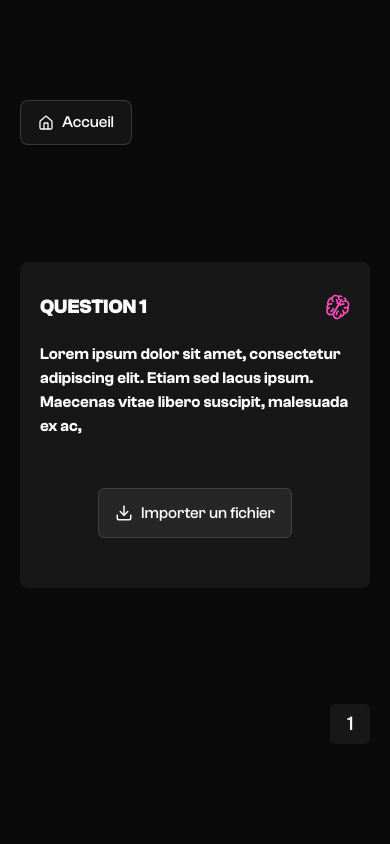
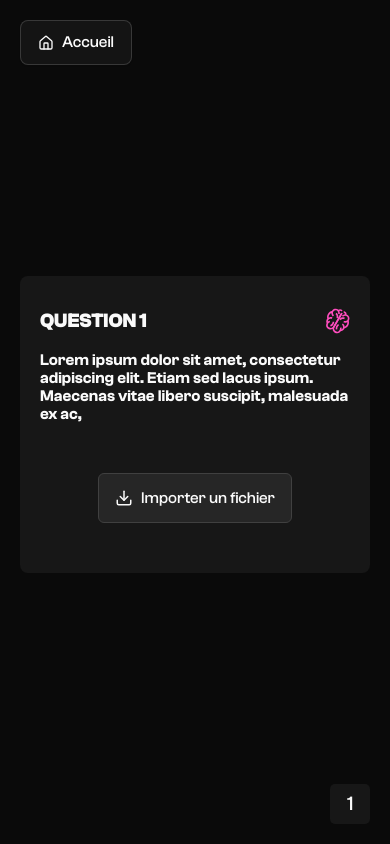
Before and after one commit to Uncrooked/score-iq, a Next.js app: page /quiz/1 in a window 390 px wide. Built offline with nearby package versions, Linux system fonts and the light colour scheme.

Commit message:
feat(ResponsiveQuizPage) : fix responsive

```diff
--- a/src/app/(main)/layout.tsx
+++ b/src/app/(main)/layout.tsx
@@ -1,4 +1,4 @@
-import "@/src/styles/index.css?";
+import "@/src/styles/index.css";
 
 import Header from "@/src/components/Header/Header";
 
--- a/src/app/(quiz)/layout.tsx
+++ b/src/app/(quiz)/layout.tsx
@@ -8,7 +8,7 @@ export default function Layout({children}:{children:React.ReactNode}){
                 <meta name="viewport" content="width=device-width, initial-scale=1.0" />
                 <title>Document</title>
             </head>
-            <body className='dark'>
+            <body className='dark quiz'>
                 <div id="main" className="desktop-width quiz">
                     {children}
                 </div>
--- a/src/styles/components/QuizWrapper.css
+++ b/src/styles/components/QuizWrapper.css
@@ -1,8 +1,8 @@
 
 #quiz-page #quiz-wrapper{
     width:750px;
-    max-width:100%;
-    margin:auto;
+    max-width:calc(100vw - (var(--phone-margin) * 2));
+    margin-inline:auto;
     display:flex;
     flex-direction: column;
     justify-content: center;
@@ -54,11 +54,12 @@
 /*type image*/
 #quiz-page #quiz-wrapper.type-image .image{
     width:500px;
-    height:250px;
+    max-width:100%;
     background-color:var(--neutral-800);
     border-radius:5px;
     margin-top:30px;
     margin-inline:auto;
+    aspect-ratio:500/250;
 }
 
 /*type upload*/
@@ -79,11 +80,26 @@
 }
 
 @media(max-width:768px){
+
+    #quiz-page #quiz-wrapper #question-wrapper .head{
+        margin-bottom:15px;
+    }
+
+    #quiz-page #quiz-wrapper.type-image .image{
+        margin-top:15px;
+    }
+
     #quiz-page #quiz-wrapper #answer-wrapper{
         flex-direction: column;
     }
 
     #quiz-page #quiz-wrapper #answer-wrapper .answer{
-        height:100px;
+        height:80px;
+        border-radius:5px;
+    }
+
+    #quiz-page #quiz-wrapper #question-wrapper p{
+        font-size:16px;
+        line-height:18px;
     }
 }
--- a/src/styles/globals.css
+++ b/src/styles/globals.css
@@ -180,3 +180,10 @@ body{
 .anim:hover{
   opacity: 0.8;
 }
+
+@media(max-width:1024px){
+  #main.quiz{
+    padding-top:20px;
+    padding-bottom:20px;
+  }
+}
--- a/src/styles/index.css
+++ b/src/styles/index.css
@@ -1,5 +1,6 @@
 @import "./pages/index.css";
 @import "./components/index.css";
+@import "./layouts/index.css";
 
 @import "./fonts.css";
 
--- /dev/null
+++ b/src/styles/layouts/index.css
@@ -0,0 +1 @@
+@import "./quiz.css";
--- /dev/null
+++ b/src/styles/layouts/quiz.css
@@ -0,0 +1,3 @@
+body.quiz{
+    overflow: hidden;
+}
--- a/src/styles/pages/landing.css
+++ b/src/styles/pages/landing.css
@@ -19,9 +19,9 @@ body:has(#landing-page){
 
 #landing-page h1{
     font-weight:700;
-    font-size:64px;
+    font-size:56px;
     max-width:700px;
-    line-height:1;
+    line-height:60px;
     text-align:center;
 }
 
--- a/src/styles/pages/quiz.css
+++ b/src/styles/pages/quiz.css
@@ -1,10 +1,10 @@
 #quiz-page{
     height:100%;
     width:100%;
-    overflow: hidden;
     display:flex;
     flex-direction: column;
     justify-content: space-between;
+    gap:30px;
 }
 
 #quiz-page .home-btn{
@@ -24,3 +24,9 @@
     place-items: center;
     align-self: flex-end;
 }
+
+@media(max-width:768px){
+    #quiz-page{
+        gap:10px;
+    }
+}
```
